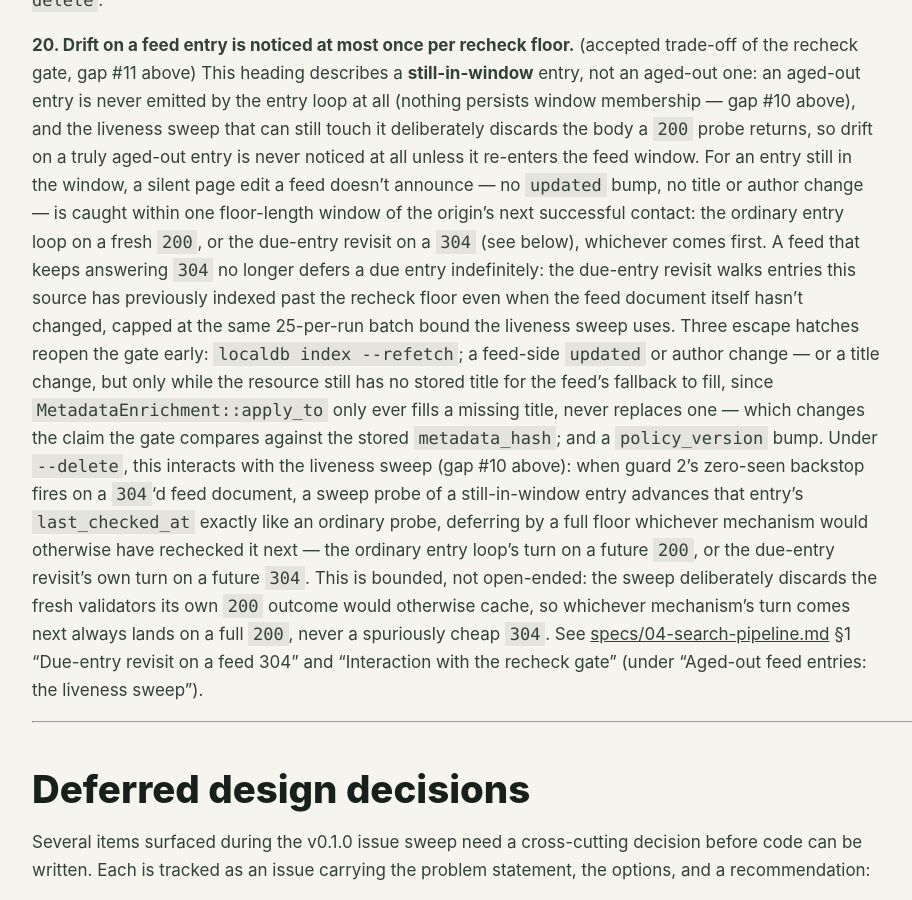
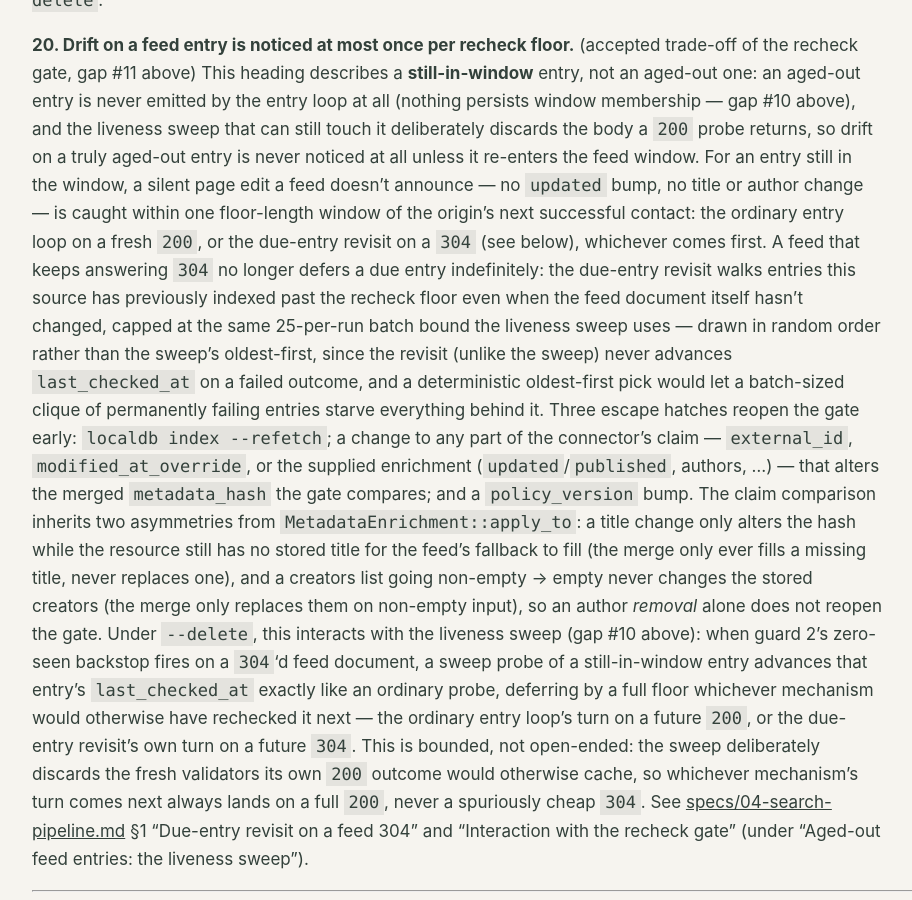
Before and after one commit to dokterbob/localdb, a Jekyll site: the page built from docs/architecture.md, in a window 1280 px wide and 900 px high, scrolled down 16029 px. Shown: the whole window, without its empty margins (48-960 px from the left). Built offline with Jekyll 4.4.1, drawn with Linux system fonts in a browser that asks for light colours; our own code applies the rules of GitHub Pages for plain Markdown files.

Commit message:
T329 review: Generalize gap #20's escape hatches and note the revisit order
The escape-hatch list named only updated/author/title changes; any claim
change that alters the merged metadata_hash reopens the gate, including
external_id and modified_at_override. It also implied an author change
always counts — apply_to never replaces creators on empty input, so an
author removal alone does not. Both merge asymmetries (title fill-only,
creators non-retractable) are now stated together. Also records that the
revisit batch is drawn in random order rather than the sweep's
oldest-first, and why the two differ.

Co-Authored-By: Claude Fable 5 <noreply@anthropic.com>
Claude-Session: https://claude.ai/code/session_01289r8BQS7X7ksw9teqrQez

```diff
--- a/docs/architecture.md
+++ b/docs/architecture.md
@@ -657,12 +657,18 @@ next successful contact: the ordinary entry loop on a fresh `200`, or the due-en
 `304` (see below), whichever comes first. A feed that keeps answering `304` no longer defers a due
 entry indefinitely: the due-entry revisit walks entries this source has previously indexed past the
 recheck floor even when the feed document itself hasn't changed, capped at the same 25-per-run batch
-bound the liveness sweep uses. Three escape hatches reopen the gate early:
-`localdb index --refetch`; a feed-side `updated` or author change — or a title change, but only
-while the resource still has no stored title for the feed's fallback to fill, since
-`MetadataEnrichment::apply_to` only ever fills a missing title, never replaces one — which changes
-the claim the gate compares against the stored `metadata_hash`; and a `policy_version` bump. Under
-`--delete`, this interacts with the liveness sweep (gap #10 above): when guard 2's zero-seen
+bound the liveness sweep uses — drawn in random order rather than the sweep's oldest-first, since
+the revisit (unlike the sweep) never advances `last_checked_at` on a failed outcome, and a
+deterministic oldest-first pick would let a batch-sized clique of permanently failing entries starve
+everything behind it. Three escape hatches reopen the gate early: `localdb index --refetch`; a
+change to any part of the connector's claim — `external_id`, `modified_at_override`, or the supplied
+enrichment (`updated`/`published`, authors, …) — that alters the merged `metadata_hash` the gate
+compares; and a `policy_version` bump. The claim comparison inherits two asymmetries from
+`MetadataEnrichment::apply_to`: a title change only alters the hash while the resource still has no
+stored title for the feed's fallback to fill (the merge only ever fills a missing title, never
+replaces one), and a creators list going non-empty → empty never changes the stored creators (the
+merge only replaces them on non-empty input), so an author _removal_ alone does not reopen the gate.
+Under `--delete`, this interacts with the liveness sweep (gap #10 above): when guard 2's zero-seen
 backstop fires on a `304`'d feed document, a sweep probe of a still-in-window entry advances that
 entry's `last_checked_at` exactly like an ordinary probe, deferring by a full floor whichever
 mechanism would otherwise have rechecked it next — the ordinary entry loop's turn on a future `200`,
```
